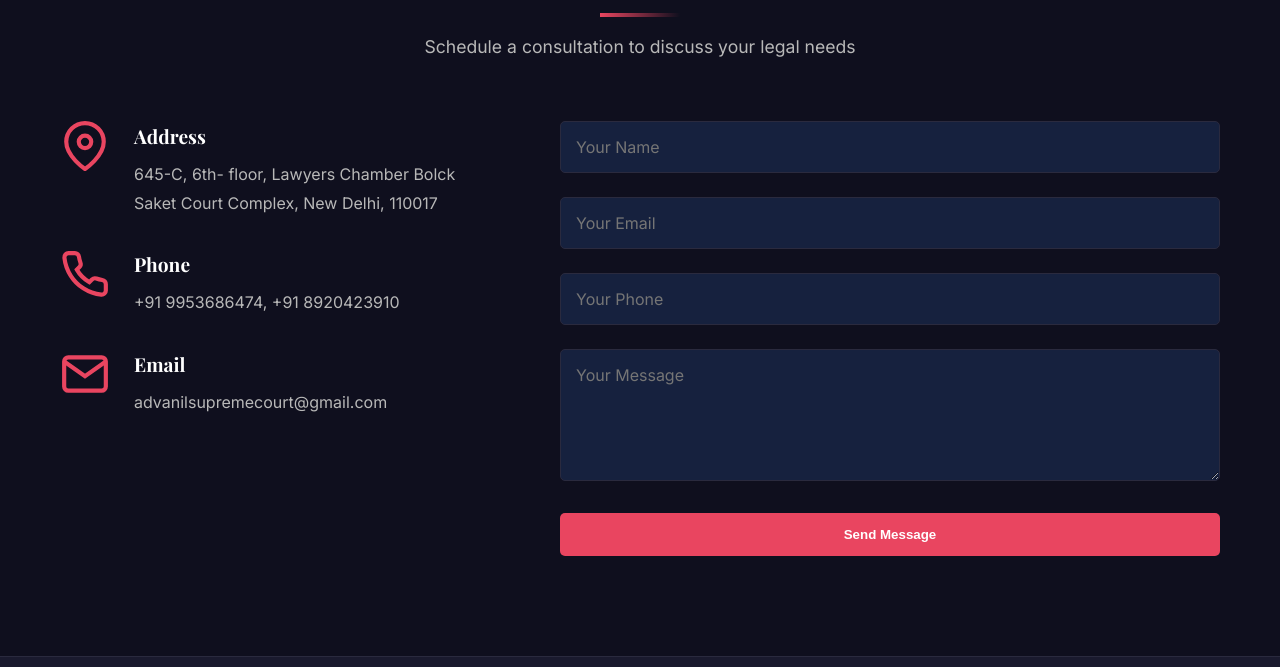
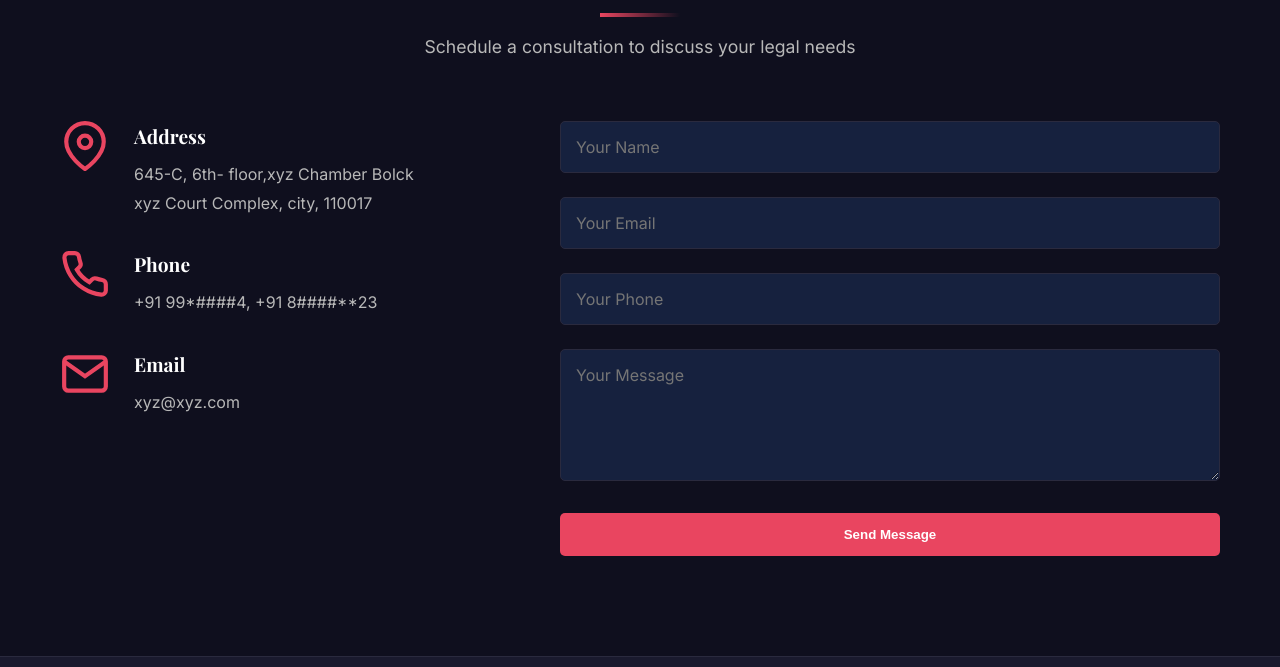
Before and after one commit to devs00123/Anil-Sharma-Advocate.com, a plain HTML site: page index.html in a window 1280 px wide. Shown: the part 4611-5278 px from the top of the page. Drawn offline with nearby package versions, Linux system fonts and the light colour scheme.

Commit message:
Update index.html

```diff
--- a/index.html
+++ b/index.html
@@ -513,7 +513,7 @@
                         </div>
                         <div>
                             <h4>Address</h4>
-                            <p>645-C, 6th- floor, Lawyers Chamber Bolck<br>Saket Court Complex, New Delhi, 110017</p>
+                            <p>645-C, 6th- floor,xyz Chamber Bolck<br>xyz Court Complex, city, 110017</p>
                         </div>
                     </div>
                     <div class="contact-item">
@@ -524,7 +524,7 @@
                         </div>
                         <div>
                             <h4>Phone</h4>
-                            <p>+91 9953686474, +91 8920423910</p>
+                            <p>+91 99*####4, +91 8####**23</p>
                         </div>
                     </div>
                     <div class="contact-item">
@@ -536,7 +536,7 @@
                         </div>
                         <div>
                             <h4>Email</h4>
-                            <p>advanilsupremecourt@gmail.com</p>
+                            <p>xyz@xyz.com</p>
                         </div>
                     </div>
                 </div>
```
